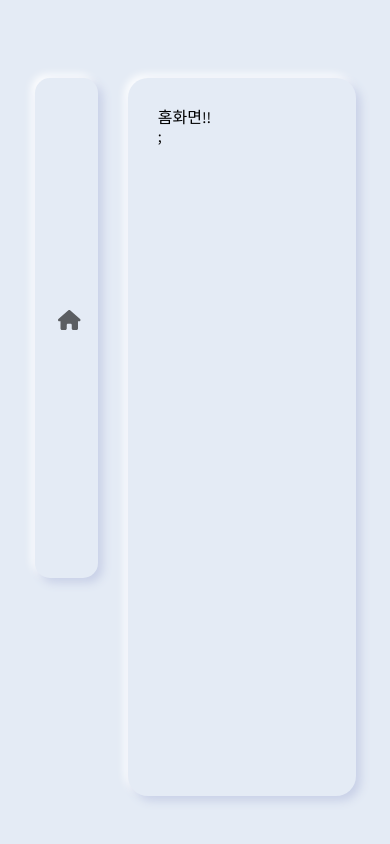
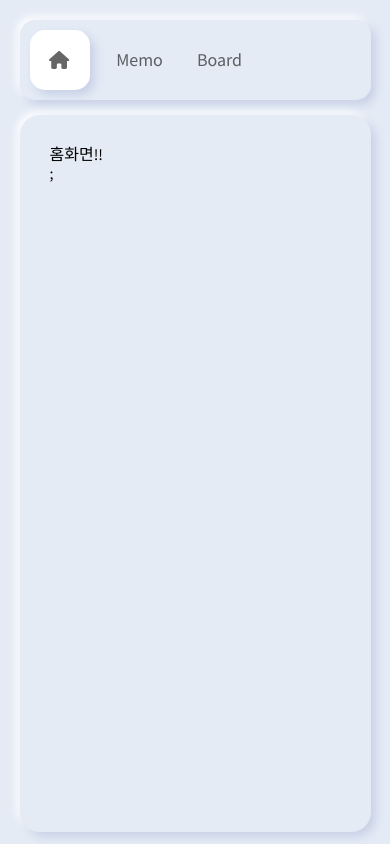
Before and after one commit to JiyoonZ/memoPad-react-project, a React (Create React App) app: page / in a window 390 px wide. Built offline with nearby package versions, Linux system fonts and the light colour scheme; what recoil-persist would draw is missing.

Commit message:
Style : 3가지 breakpoint 반응형웹

```diff
--- a/package.json
+++ b/package.json
@@ -13,6 +13,7 @@
     "@testing-library/react": "^13.3.0",
     "@testing-library/user-event": "^13.5.0",
     "dayjs": "^1.11.5",
+    "framer-motion": "^10.2.4",
     "react": "^18.2.0",
     "react-beautiful-dnd": "^13.1.1",
     "react-dom": "^18.2.0",
--- a/src/App.tsx
+++ b/src/App.tsx
@@ -36,8 +36,13 @@ const Wrapper = styled.div`
   right: 0;
   top: 0;
   bottom: 0;
-  margin: auto;
-  /* border: black solid 1px; */
+  margin: 20px auto;
+  @media screen and (min-width: 672px) {
+    margin: auto;
+  }
+  @media screen and (max-width: 672px) {
+    display: block;
+  }
 `;
 
 export default App;
--- a/src/components/EditMode.tsx
+++ b/src/components/EditMode.tsx
@@ -12,9 +12,9 @@ interface IEditMode {
 }
 function EditMode({submitHandler, goBackHandler, mode, data}: IEditMode) {
   return (
-    <div>
-      <form onSubmit={submitHandler}>
+    // <div>
     <S.Container>
+      <Form onSubmit={submitHandler}>
         <Flexbox>
           <S.Button btnColor="back" onClick={goBackHandler}>
             <FontAwesomeIcon icon={faArrowLeftLong} />
@@ -35,13 +35,16 @@ function EditMode({submitHandler, goBackHandler, mode, data}: IEditMode) {
           name="content"
           defaultValue={data?.content.replaceAll("<br/>", "\r\n")}
         />
+      </Form>
     </S.Container>
-      </form>
-    </div>
+    // </div>
   );
 }
 const Flexbox = styled.div`
   ${({theme}) => theme.layout.flexbox}
+`;
+const Form = styled.form`
+  height: 100%;
 `;
 const TitleInput = styled.input`
   width: 100%;
--- a/src/components/LeftNav.tsx
+++ b/src/components/LeftNav.tsx
@@ -1,37 +1,64 @@
 import styled from "styled-components";
 import {FontAwesomeIcon} from "@fortawesome/react-fontawesome";
 import {faHouse} from "@fortawesome/free-solid-svg-icons";
-import {useNavigate} from "react-router-dom";
+import {useNavigate, useLocation} from "react-router-dom";
+import {motion} from "framer-motion";
 
 function LeftNav() {
+  console.log(useLocation().pathname.split("/")[1]);
+  const currentURL = useLocation().pathname.split("/")[1];
   const navigate = useNavigate();
+
   return (
     <Wrapper>
-      <HomeIcon onClick={() => navigate("/")}>
+      <IconDiv active={currentURL === ""} onClick={() => navigate("/")}>
         <FontAwesomeIcon icon={faHouse} className="home" />
-      </HomeIcon>
+      </IconDiv>
+      <IconDiv active={currentURL === "memo"} onClick={() => navigate("/memo")}>
+        <div>Memo</div>
+      </IconDiv>
+      <IconDiv
+        active={currentURL === "board"}
+        onClick={() => navigate("/board")}
+      >
+        <div>Board</div>
+      </IconDiv>
     </Wrapper>
   );
 }
 const Wrapper = styled.div`
   ${(props) => props.theme.layout.flexCenterColumn};
   height: 500px;
-  width: 70px;
-  /* position: absolute;
-  left: 8%;
-  top: 8%; */
-  margin: 15px;
+  display: flex;
+  flex-direction: column;
+  padding: 10px;
+  box-sizing: border-box;
+  @media screen and (max-width: 672px) {
+    width: 100%;
+    flex-direction: row;
+    margin-bottom: 15px;
+    height: min-content;
+  }
+  margin-right: 15px;
   border-radius: 15px;
-  ${(props) => props.theme.layout.flexCenter};
   box-shadow: 0.3rem 0.3rem 0.6rem #c8d0e7, -0.2rem -0.2rem 0.5rem #ffffff;
 `;
-export const HomeIcon = styled.div`
-  align-self: flex-end;
-  width: 40px;
-  height: 40px;
-  font-size: 20px;
+export const IconDiv = styled(motion.div)<{active?: boolean}>`
+  width: 60px;
+  height: 60px;
+  border-radius: 15px;
+  font-size: 18px;
   color: rgba(0, 0, 0, 0.6);
+  display: flex;
+  ${(props) => props.theme.layout.flexCenter};
+  margin: 20px 0 0 0;
+  @media screen and (max-width: 672px) {
+    margin: 0 20px 0 0;
+  }
+  background-color: ${(props) => (props.active ? "white" : "none")};
   cursor: pointer;
+  box-shadow: ${(props) =>
+    props.active ? "0.3rem 0.3rem 0.6rem #c8d0e7" : ""};
 `;
 
 export default LeftNav;
--- a/src/components/MemoBox.tsx
+++ b/src/components/MemoBox.tsx
@@ -39,6 +39,7 @@ function MemoBox({data, index}: IMemoBox) {
     </Draggable>
   );
 }
+
 const BoxWrapper = styled.div<{isDragging: Boolean}>`
   width: 90%;
   height: 100px;
@@ -48,6 +49,10 @@ const BoxWrapper = styled.div<{isDragging: Boolean}>`
   box-sizing: border-box;
   box-shadow: 0.3rem 0.3rem 0.6rem #c8d0e7;
   position: relative;
+  font-size: 20px;
+  @media screen and (min-width: 1024px) {
+    font-size: 25px;
+  }
   .mark {
     position: absolute;
     top: -5px;
--- a/src/components/styles/index.tsx
+++ b/src/components/styles/index.tsx
@@ -18,17 +18,17 @@ export const Button = styled.button<{btnColor: string}>`
   box-shadow: 0.3rem 0.3rem 0.6rem #c8d0e7, -0.2rem -0.2rem 0.5rem #ffffff;
   cursor: pointer;
   :nth-child(2) {
-    margin-left: 100px;
+    margin-left: 1.2rem;
   }
 `;
 
 export const Container = styled.div`
-  width: 70%;
+  width: 100%;
   height: 100%;
-  margin: 15px;
   padding: 30px;
   box-sizing: border-box;
   flex-grow: 1;
   border-radius: 20px;
   box-shadow: 0.3rem 0.3rem 0.6rem #c8d0e7, -0.2rem -0.2rem 0.5rem #ffffff;
+  position: relative;
 `;
--- a/src/pages/memoPad/Detail.tsx
+++ b/src/pages/memoPad/Detail.tsx
@@ -70,6 +70,7 @@ function Detail() {
             <FontAwesomeIcon icon={faArrowLeftLong} />
             &nbsp;뒤로가기
           </S.Button>
+          <RightNav>
             <BookMarkBtn onClick={bookMarkClickHandler}>
               {bookMark ? (
                 <FontAwesomeIcon icon={faBookmark} className="mark" />
@@ -80,6 +81,7 @@ function Detail() {
             <SettingBtn onClick={openModal}>
               <FontAwesomeIcon icon={faEllipsis} />
             </SettingBtn>
+          </RightNav>
         </Flexbox>
         <MemoContainer>
           <Title>{data?.title}</Title>
@@ -103,7 +105,7 @@ const BookMarkBtn = styled.div`
   stroke: darkgray;
   stroke-width: 20;
   font-size: 26px;
-  margin-left: 150px;
+  margin-right: 30px;
   .mark {
     color: #edf25c;
     stroke: white;
@@ -156,5 +158,9 @@ const Flexbox = styled.div`
   height: 40px;
   font-size: 22px;
 `;
+const RightNav = styled.div`
+  display: flex;
+  justify-content: flex-end;
+`;
 
 export default Detail;
--- a/src/pages/memoPad/Main.tsx
+++ b/src/pages/memoPad/Main.tsx
@@ -6,7 +6,6 @@ import {useState} from "react";
 import {memoState} from "../../atoms";
 import {IMemo} from "../../type";
 import {useRecoilState} from "recoil";
-import {HomeIcon} from "../../components/LeftNav";
 import {FontAwesomeIcon} from "@fortawesome/react-fontawesome";
 import {faTrashCan} from "@fortawesome/free-solid-svg-icons";
 import {DragDropContext, Droppable, DropResult} from "react-beautiful-dnd";
@@ -34,12 +33,12 @@ function Main() {
   return (
     <DragDropContext onDragEnd={onDragEnd}>
       <S.Container>
-        <Title>Zeeyoon님의</Title>
-        <Title>MemoPad 📚</Title>
+        <Title>Zeeyoon님의 MemoPad 📚</Title>
         <FlexNav>
           <S.Button onClick={createHandler} btnColor="red">
             + NEW
           </S.Button>
+          <RightNav>
             <S.Button
               btnColor="blue"
               onClick={() => {
@@ -58,6 +57,7 @@ function Main() {
             >
               즐겨찾기
             </S.Button>
+          </RightNav>
         </FlexNav>
         <Droppable droppableId="one">
           {(magic, info) => (
@@ -83,10 +83,10 @@ function Main() {
               isDraggingOver={info.isDraggingOver}
             >
               <DeleteIcon>
-                <FontAwesomeIcon icon={faTrashCan} className="home" />
+                <FontAwesomeIcon icon={faTrashCan} />
               </DeleteIcon>
               <Info>drag and drop here to delete!</Info>
-              {magic.placeholder}
+              {/* {magic.placeholder} */}
             </DeleteNav>
           )}
         </Droppable>
@@ -97,10 +97,10 @@ function Main() {
 const Info = styled.p`
   font-size: 13px;
   color: rgba(0, 0, 0, 0.6);
-  margin-top: 13px;
+  margin-left: 15px;
 `;
 
-const DeleteIcon = styled(HomeIcon)`
+const DeleteIcon = styled.div`
   color: red;
   cursor: pointer;
 `;
@@ -108,18 +108,20 @@ interface IAreaProps {
   isDraggingOver: boolean;
 }
 const DeleteNav = styled.div<IAreaProps>`
-  position: absolute;
-  bottom: 10px;
-  left: 103%;
   width: 200px;
-  height: 70px;
-  padding: 15px;
+  height: 50px;
+  padding: 5px 15px;
+  margin: 10px 0;
   border-radius: 10px;
   border: 1.5px dotted
     ${(props) =>
       props.isDraggingOver ? "transparent" : "rgb(100, 116, 123, .2)"};
   background-color: ${(props) =>
-    props.isDraggingOver ? "rgb(100, 116, 123, .2)" : "transparent"};
+    props.isDraggingOver ? "rgb(100, 116, 123, .2)" : "rgb(100, 116, 123, .1)"};
+  display: inline-flex;
+  align-items: center;
+  position: absolute;
+  right: 25px;
 `;
 
 const EmptyMemo = styled.div`
@@ -131,12 +133,14 @@ const EmptyMemo = styled.div`
   ${({theme}) => theme.layout.flexCenter};
 `;
 const FlexMemo = styled.div`
-  height: 76%;
+  height: 74%;
   width: 100%;
   overflow-y: scroll;
   display: grid;
+  @media screen and (min-width: 1024px) {
+    grid-template-columns: repeat(3, 1fr);
+  }
   grid-template-columns: repeat(2, 1fr);
-  /* flex-wrap: wrap; */
   justify-content: flex-start;
   align-content: flex-start;
 
@@ -148,6 +152,10 @@ const FlexNav = styled.div`
   ${({theme}) => theme.layout.flexbox};
   height: 30px;
 `;
+const RightNav = styled.div`
+  display: flex;
+  justify-content: flex-end;
+`;
 const Title = styled.div`
   font-size: 22px;
   font-weight: 600;
```
Also changed, not shown: 1 other file (tests, documents, lock files or other folders). Lines whose indentation alone changed are shown as unchanged.
